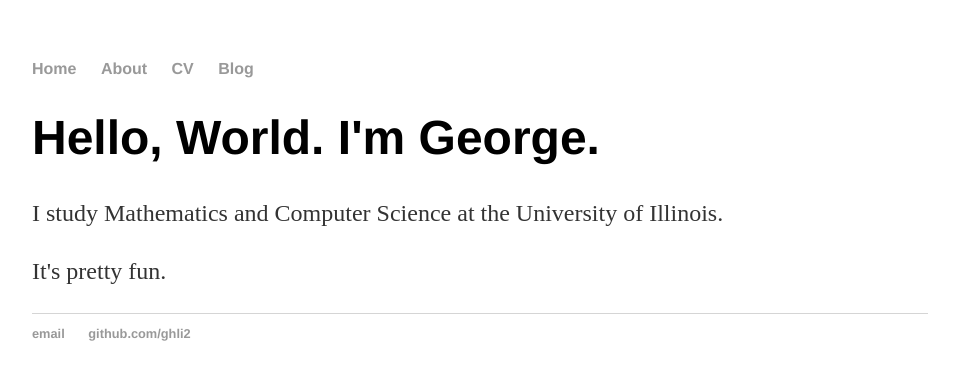
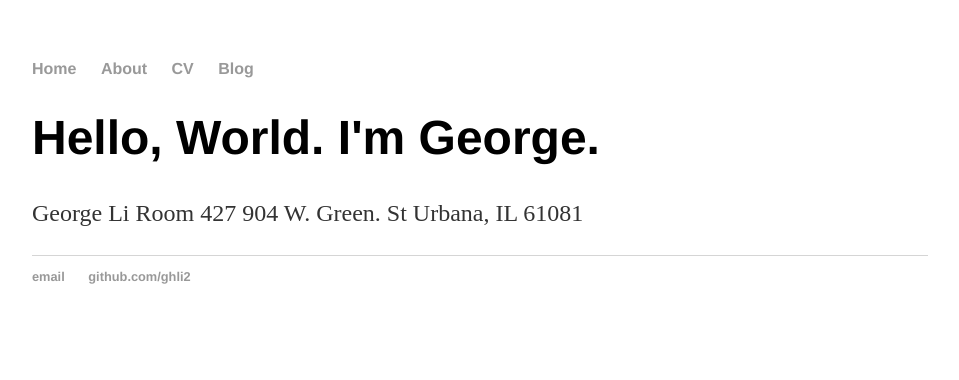
Before and after one commit to ghli2/ghli2.github.io, a Jekyll site: the page built from index.html, in a window 1280 px wide. Shown: the top 380 px of the page, without its empty margins (160-1119 px from the left). Built offline with Jekyll 4.4.1, drawn with Linux system fonts in a browser that asks for light colours.

Commit message:
Update index.html

```diff
--- a/index.html
+++ b/index.html
@@ -4,6 +4,8 @@ title: George Li - That's Me
 ---
 <div class="blurb">
 	<h1>Hello, World. I'm George.</h1>
-	<p>I study Mathematics and Computer Science at the University of Illinois.</p>
-	<p>It's pretty fun.</p>
+	<p>George Li
+	Room 427
+	904 W. Green. St
+	Urbana, IL 61081</p>
 </div><!-- /.blurb -->
```
